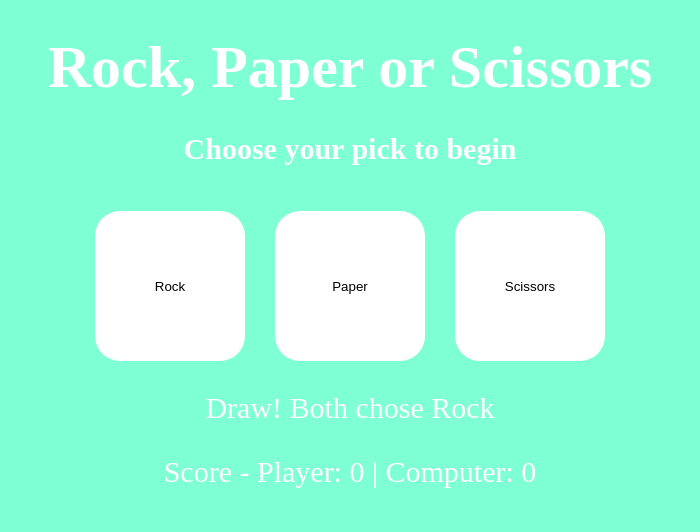
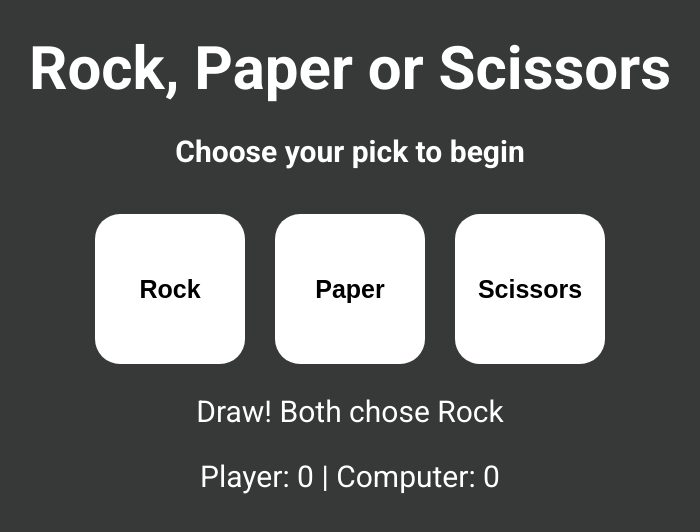
Before and after one commit to justinmoyle/rock-paper-scissors, a plain HTML site: page index.html in a window 1280 px wide. Both pictures are taken after a click on the button "Rock". Shown: the whole page, without its empty margins (290-990 px from the left). Drawn offline with Linux system fonts and the light colour scheme.

Commit message:
change background and font

```diff
--- a/java.js
+++ b/java.js
@@ -56,7 +56,7 @@ function playRound(playerSelection, computerSelection) {
         result = `You lose! ${computerSelection} beats ${playerSelection}.`;
     }
     resultText.textContent = result;
-    scoreText.textContent = `Score - Player: ${humanScore} | Computer: ${computerScore}`;
+    scoreText.textContent = `Player: ${humanScore}    |    Computer: ${computerScore}`;
     checkGameOver();
 }
 
@@ -71,6 +71,7 @@ function checkGameOver() {
         }
         if (gameOver) {
             resetButton.style.display = 'block';
+
         }
 }
 
@@ -86,6 +87,6 @@ function resetGame() {
     gameOver = false;
     resultText.textContent = '';
     winnerGame.textContent = '';
-    scoreText.textContent = 'Score - Player: 0 | Computer: 0';
+    scoreText.textContent = 'Player: 0 | Computer: 0';
     resetButton.style.display = 'none';
 }
--- a/styles.css
+++ b/styles.css
@@ -1,3 +1,6 @@
+@import url('https://fonts.googleapis.com/css2?family=Roboto:ital,wght@0,100..900;1,100..900&display=swap');
+
+
 .flex-container {
     display: flex;
     flex-direction: column;
@@ -6,11 +9,14 @@
 }
 
 body {
-    background-color: aquamarine;
+    font-family:'Roboto', sans-serif;
+    background-color: rgb(55, 57, 57);
     color: white;
 }
 
 button {
+    font-size: 25px;
+    font-weight: 700;
     width: 150px;
     height: 150px;
     margin: 15px;
```
